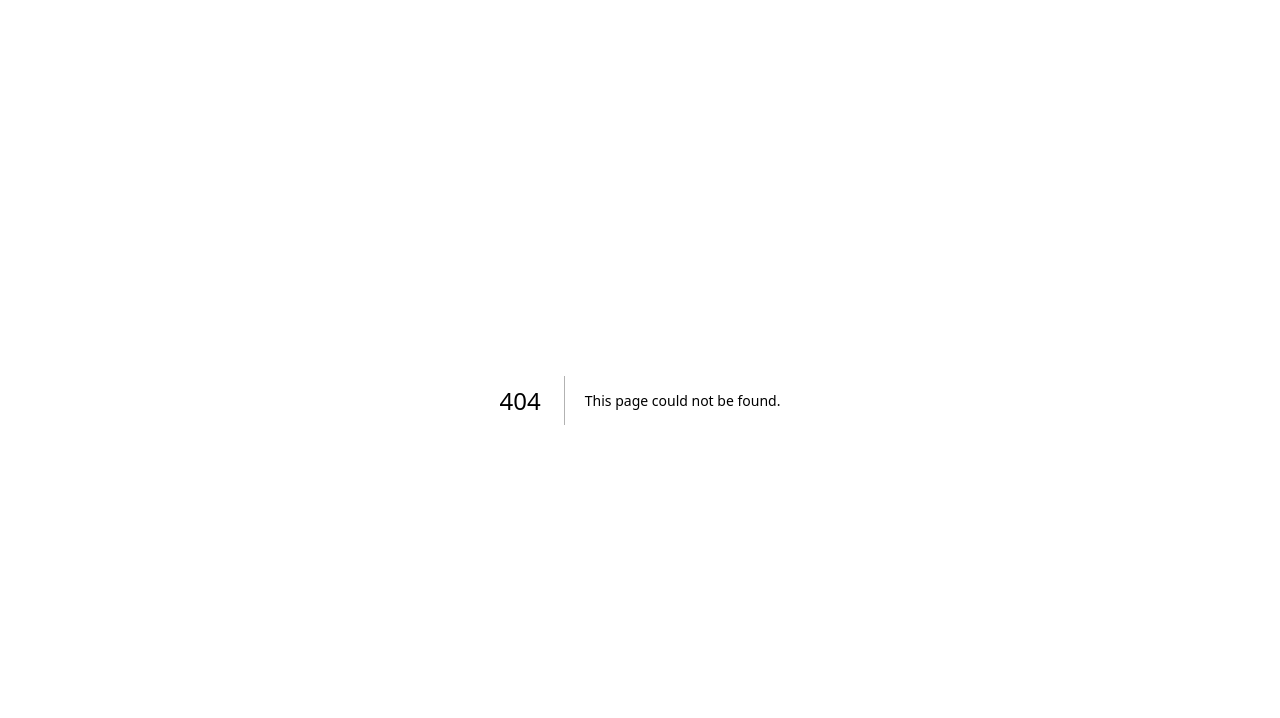
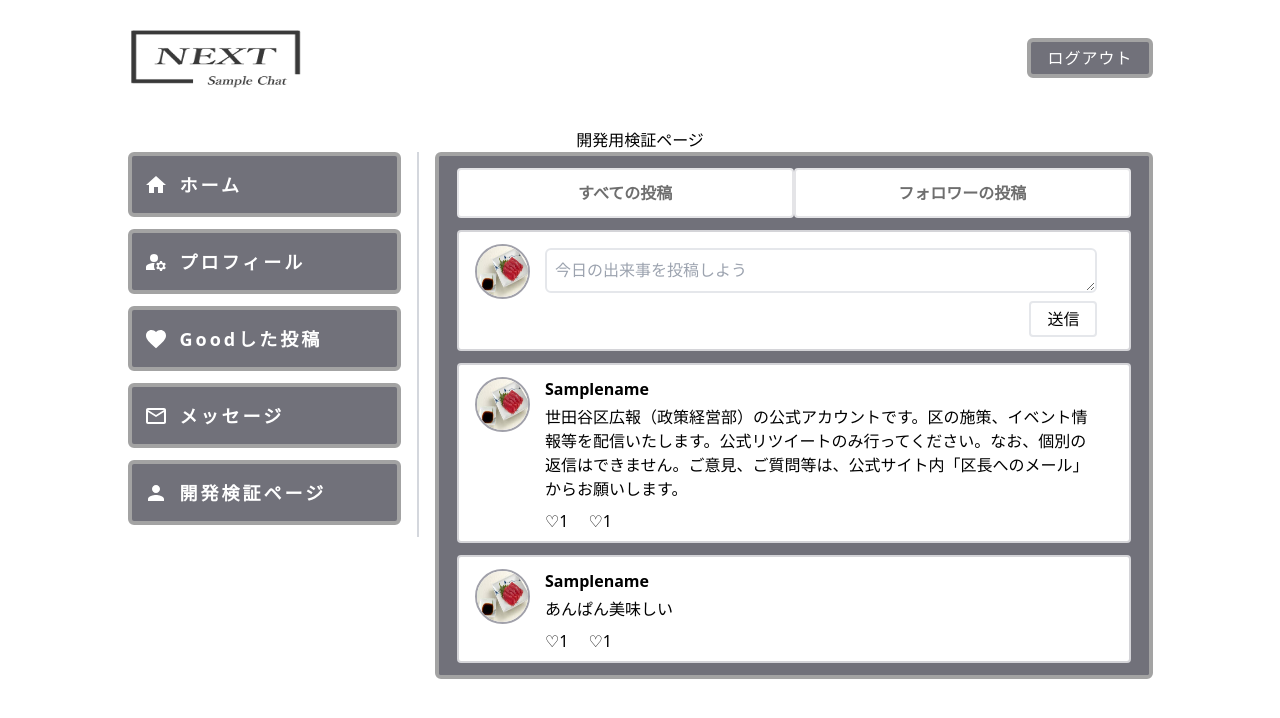
Before and after one commit to tarako25/SnsApp, a Next.js app: page /sample in a window 1280 px wide. Before the commit this address had no page. Shown: the top 718 px of the page. Built offline with nearby package versions, Linux system fonts and the light colour scheme; no server answers; sample sign-in values are in the browser's storage.

Commit message:
ログイン画面整理

```diff
--- a/src/app/compornents/Header.tsx
+++ b/src/app/compornents/Header.tsx
@@ -1,8 +1,18 @@
+"use client"
 import Image from 'next/image'
 import React from 'react'
 import Logo from '@/imgs/logo.png'
 import Link from 'next/link'
+import { redirect } from "next/navigation";
+import { signOut, useSession } from "next-auth/react"
+
 export default function Header() {
+
+  const { data: session } = useSession()
+
+  const handleLogout = () => {
+    signOut();
+  }
   return (
     <>
       <div className='mt-4 mb-5 w-full md:mt-7 md:mb-10 '>
@@ -11,9 +21,13 @@ export default function Header() {
             <Link href="/">
               <Image src={Logo} className='w-[125px] h-[45px] md:w-[175px] md:h-[60px]' alt="Logo"/>
             </Link>
-            <div className='h-[40px] md:[60px] flex justify-center items-center px-2 rounded-md border-4 border-neutral-400 normal hover:bg-neutral-400 cursor-pointer'>
-              <div className='text-centerfont-bold text-xs tracking-[1px] text-white md:text-base'>アカウント切り替え</div>
-            </div>
+            {session ?
+            <button onClick={handleLogout} className='h-[40px] md:[60px] flex justify-center items-center px-2 rounded-md border-4 border-neutral-400 normal hover:bg-neutral-400 cursor-pointer'>
+            <div className='text-centerfont-bold text-xs tracking-[1px] px-2 text-white md:text-base'>ログアウト</div>
+            </button>
+            :
+            ""
+            }
           </div>
         </div>
       </div>
--- /dev/null
+++ b/src/app/compornents/SignIn.tsx
@@ -0,0 +1,37 @@
+"use client"
+import React from 'react'
+import { redirect } from "next/navigation";
+import { useSession, signOut, signIn } from "next-auth/react"
+
+export default function page() {
+  return (
+    <>
+    <div className='flex justify-center items-center h-screen'>
+      <div className='w-[450px] h-[550px]'>
+        <div className='flex justify-center items-center flex-col bg-neutral-500 w-full h-full rounded-xl'>
+          <div className='text-white text-4xl font-bold mb-10 tracking-[2px]'>Login</div>
+          <div className='flex justify-center items-start flex-col'>
+            <label htmlFor="" className='text-white mb-1 text-sm'>メールアドレス</label>
+            <input type="text" placeholder="email" className='pl-2 rounded mb-3 w-[350px] h-[40px] border-2'/>
+            <label htmlFor="" className='text-white mb-1 text-sm'>パスワード</label>
+            <input type="text" placeholder="password" className='pl-2 rounded mb-4 w-[350px] h-[40px] border-2'/>
+            <button className='w-[350px] h-[40px] rounded bg-zinc-700 text-white'>
+              ログイン
+            </button>
+          </div>
+          <div className='w-[350px] border my-4'></div>
+          <button className='mb-2 w-[350px] h-[40px] font-bold rounded bg-white text-black'>
+              アカウント登録はこちら
+            </button>
+          <button onClick={() => signIn("google")} className='bg-white mb-2 font-bold rounded w-[350px] h-[40px] border-2'>
+            Googleでログイン
+          </button>
+          <button onClick={() => signIn("github")} className='bg-white mb-2 font-bold rounded w-[350px] h-[40px] border-2'>
+              Githubでログイン
+          </button>
+        </div>
+      </div>
+    </div>
+    </>
+  )
+}
--- a/src/app/login/page.tsx
+++ b/src/app/login/page.tsx
@@ -1,17 +1,19 @@
-"use client"
 import React from 'react'
-import { signIn, signOut, useSession } from "next-auth/react"
-import { redirect } from "next/navigation";
+import SignIn from "@/app/compornents/SignIn"
+import Header from "@/app/compornents/Header"
 
-export default function page() {
-    const { data: session } = useSession()
-    if(session){
-        redirect("./");
-    } else {
-        signIn();
-    }
+function page() {
   return (
     <>
+    <div className="relative flex justify-center items-center w-full">
+      <div className="w-[100%] flex justify-center items-center flex-col md:w-[80%] xl:w-[1025px]">
+        <div className="absolute bg-black w-full bg-opacity-40 top-0">
+        <SignIn />
+      </div>
+      </div>
+    </div>
     </>
   )
 }
+
+export default page
--- /dev/null
+++ b/src/app/sample/page.tsx
@@ -0,0 +1,35 @@
+"use client"
+import React from 'react'
+import Header from "@/app/compornents/Header"
+import MenuBar from "@/app/compornents/MenuBar"
+import SignIn from "@/app/compornents/SignIn"
+import { redirect } from "next/navigation";
+import { useSession } from "next-auth/react"
+import Select  from '@/app/compornents/Select'
+export default function page() {
+    const { data: session } = useSession()
+      if (session === null) {
+      redirect("/");
+      }
+  return (
+    <>
+    <div className="relative flex justify-center items-center">
+      <div className="w-[100%] flex justify-center items-center flex-col md:w-[80%] xl:w-[1025px]">
+        <Header />
+        <div>開発用検証ページ</div>
+        <div className="flex flex-col items-center justify-between w-full md:flex-row md:items-start">
+          <MenuBar />
+          <Select />
+        </div>
+      </div>
+      {session === null ?
+      <div className="absolute bg-black w-full bg-opacity-40 top-0">
+        <SignIn />
+      </div>
+      :
+      ""
+      }
+    </div>
+    </>
+  )
+}
--- a/src/lib/AuthOption.jsx
+++ b/src/lib/AuthOption.jsx
@@ -18,4 +18,7 @@ export const authOptions = {
           clientSecret: process.env.Google_CLIENT_SECRET ?? '',
         }),
     ],
+    pages: {
+      signIn: '/auth/signin',
+    },
    }
--- a/src/lib/Elements.tsx
+++ b/src/lib/Elements.tsx
@@ -32,16 +32,9 @@ export const MenuElements = [
         class:"default"
     },
     {
-        MenuName: "ログアウト",
-        link: "/2",
-        icon:<LogoutIcon />,
-        class:"none"
+        MenuName: "開発検証ページ",
+        link: "/sample",
+        icon:<PersonIcon />,
+        class:"default"
     },
-    {
-        MenuName: "アカウント削除",
-        link: "/2",
-        icon:<PersonRemoveIcon />,
-        class:"none"
-    }
-
 ]
```
